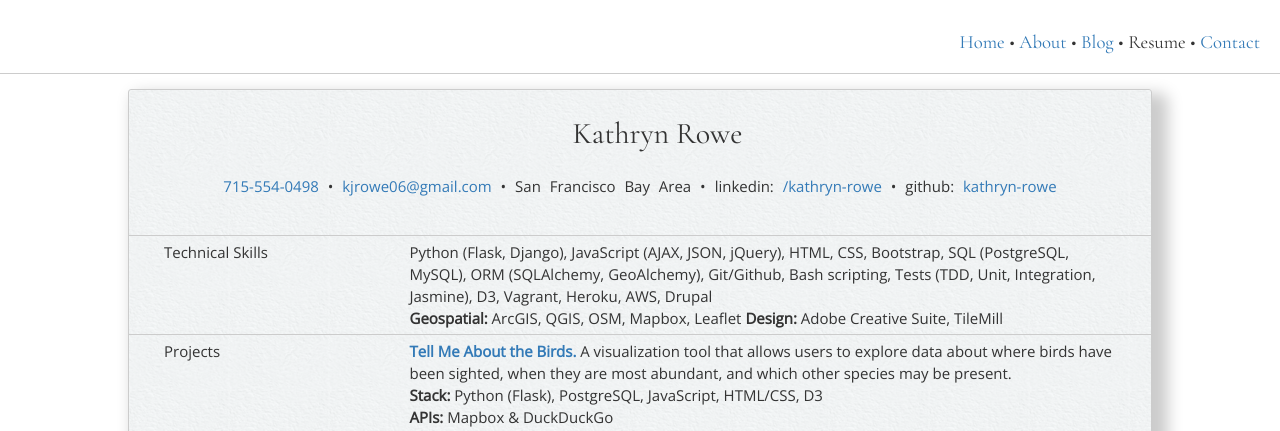
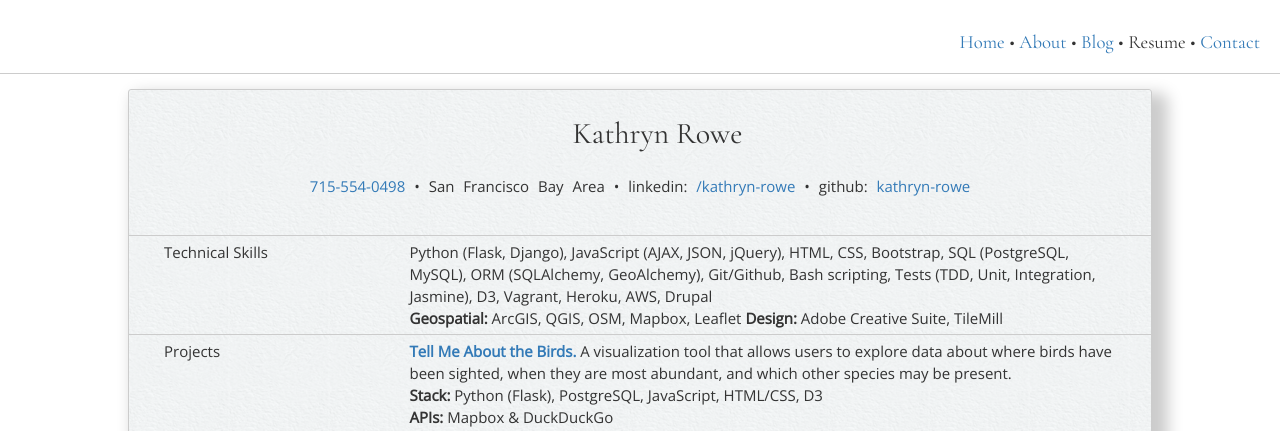
Before and after one commit to kathryn-rowe/Kathryn-Rowe-portfolio, a Flask app: page /resume in a window 1280 px wide. Shown: the top 431 px of the page. Run offline with Flask 2, Linux system fonts and the light colour scheme; some libraries are stand-ins or nearby versions.

Commit message:
Removed email because spam

```diff
--- a/templates/contact.html
+++ b/templates/contact.html
@@ -11,7 +11,7 @@
     </div>
 
     <div id="contact-info" class="row" align="center">
-        <a href="tel:+17155540498">715-554-0498</a> • <a href="mailto:kjrowe06@gmail.com">kjrowe06@gmail.com</a>  •  San Francisco Bay Area  •  linkedin: <a href="https://www.linkedin.com/in/kathryn-rowe">/in/kathryn-rowe</a>  •  github: <a href="https://github.com/kathryn-rowe">kathryn-rowe</a>
+        <a href="tel:+17155540498">715-554-0498</a> •  San Francisco Bay Area  •  linkedin: <a href="https://www.linkedin.com/in/kathryn-rowe">/in/kathryn-rowe</a>  •  github: <a href="https://github.com/kathryn-rowe">kathryn-rowe</a>
     </div>
 
 </div>
--- a/templates/resume.html
+++ b/templates/resume.html
@@ -17,7 +17,7 @@
     </div>
 
     <div id="contact-info" class="row" align="center">
-        <a href="tel:+17155540498">715-554-0498</a> • <a href="mailto:kjrowe06@gmail.com">kjrowe06@gmail.com</a>  •  San Francisco Bay Area  •  linkedin: <a href="https://www.linkedin.com/in/kathryn-rowe">/kathryn-rowe</a>  •  github: <a href="https://github.com/kathryn-rowe">kathryn-rowe</a>
+        <a href="tel:+17155540498">715-554-0498</a> •  San Francisco Bay Area  •  linkedin: <a href="https://www.linkedin.com/in/kathryn-rowe">/kathryn-rowe</a>  •  github: <a href="https://github.com/kathryn-rowe">kathryn-rowe</a>
     </div>
 
     <div class="row" id="header-row">
```
